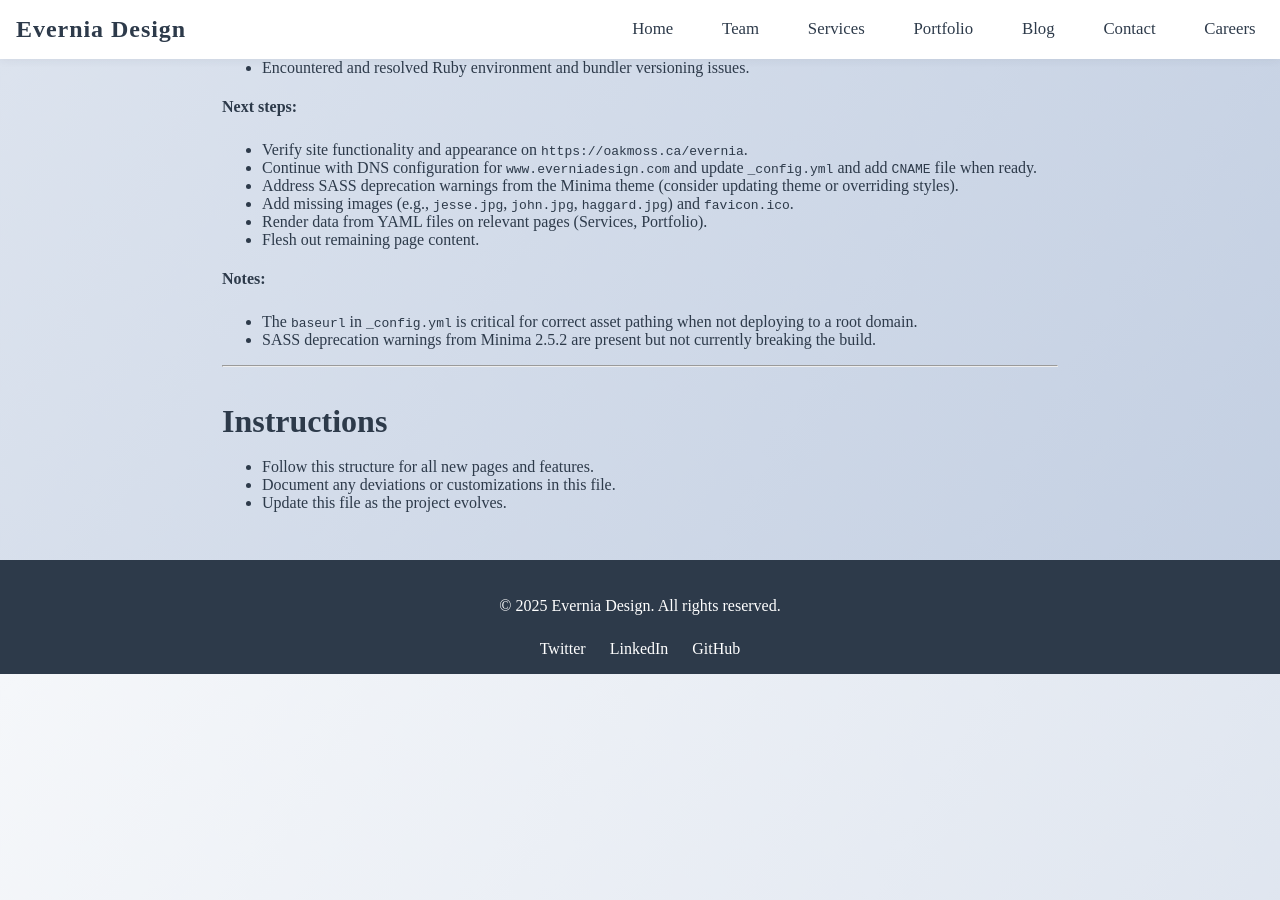
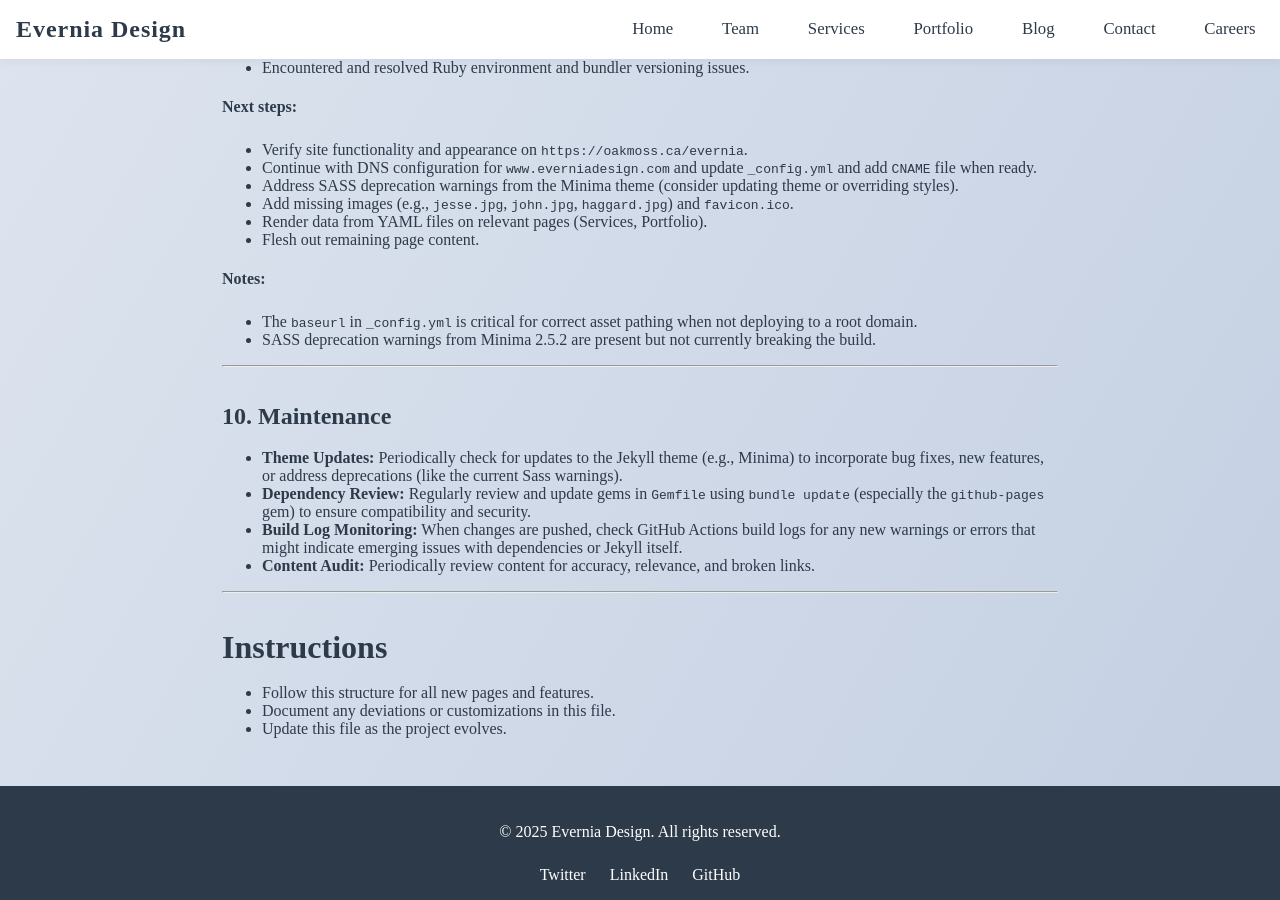
Before and after one commit to GitRealHappy/evernia, a Jekyll site: the page built from STRUCTURE.md, in a window 1280 px wide and 900 px high, scrolled down 2782 px. Built offline with Jekyll 4.4.1, drawn with Linux system fonts in a browser that asks for light colours; our own code applies the rules of GitHub Pages for plain Markdown files.

Commit message:
added baseurl to image path in team-member html

```diff
--- a/STRUCTURE.md
+++ b/STRUCTURE.md
@@ -119,6 +119,14 @@
 
 ---
 
+## 10. Maintenance
+- **Theme Updates:** Periodically check for updates to the Jekyll theme (e.g., Minima) to incorporate bug fixes, new features, or address deprecations (like the current Sass warnings).
+- **Dependency Review:** Regularly review and update gems in `Gemfile` using `bundle update` (especially the `github-pages` gem) to ensure compatibility and security.
+- **Build Log Monitoring:** When changes are pushed, check GitHub Actions build logs for any new warnings or errors that might indicate emerging issues with dependencies or Jekyll itself.
+- **Content Audit:** Periodically review content for accuracy, relevance, and broken links.
+
+---
+
 # Instructions
 - Follow this structure for all new pages and features.
 - Document any deviations or customizations in this file.
--- a/_includes/team-member.html
+++ b/_includes/team-member.html
@@ -1,5 +1,5 @@
 <div class="team-member">
-  <img src="/assets/images/{{ member.photo }}" alt="{{ member.name }}" class="team-photo">
+  <img src="{{ site.baseurl }}/assets/images/{{ member.photo }}" alt="{{ member.name }}" class="team-photo">
   <h3>{{ member.name }}</h3>
   <p class="team-role">{{ member.role }}</p>
   <p class="team-bio">{{ member.bio }}</p>
```
Also changed, not shown: 6 other files.
